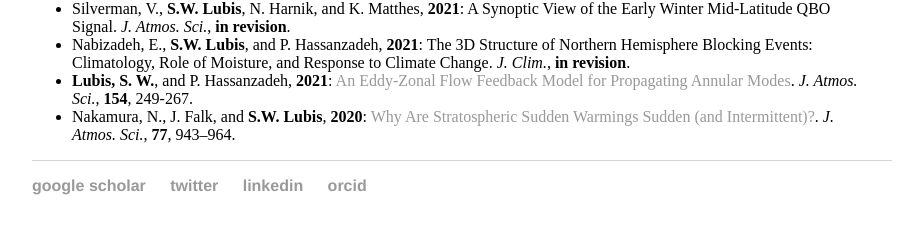
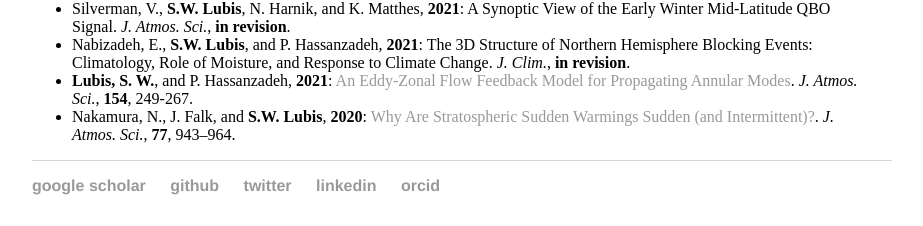
Before and after one commit to sandrolubis/sandrolubis.github.io, a Jekyll site: the page built from index.html, in a window 1280 px wide. Shown: the part 671-897 px from the top of the page, without its empty margins (276-1199 px from the left). Built offline with Jekyll 4.4.1, drawn with Linux system fonts in a browser that asks for light colours.

Commit message:
Update default.html

```diff
--- a/_layouts/default.html
+++ b/_layouts/default.html
@@ -20,6 +20,7 @@
 			<footer>
 	    		<ul>
 	        		<li><a href="https://scholar.google.com/citations?user=gBA6olQAAAAJ&hl=en&oi=ao">google scholar</a></li>
+				<li><a href="https://github.com/sandrolubis">github</a></li>
 	        		<li><a href="https://twitter.com/sandrowlubis?lang=en">twitter</a></li>
 				<li><a href="https://www.linkedin.com/in/sandro-w-lubis-19953742/">linkedin</a></li>
 				<li><a href="https://orcid.org/0000-0001-6615-9880">orcid</a></li>
```
